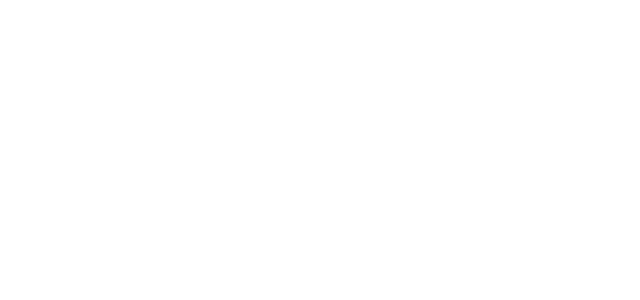
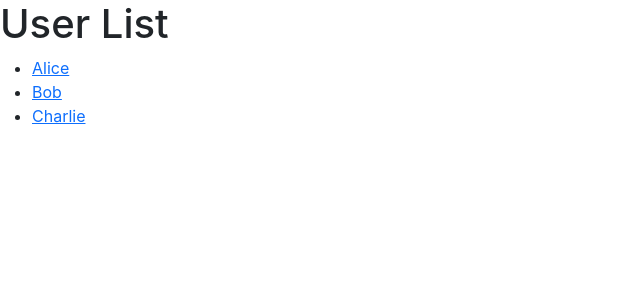
Before and after one commit to hhenriques1999/ReactSelfCrashLearning, a React (Create React App) app in the folder reactselfcrashlearning/: page /users in a window 1280 px wide. Before the commit this address had no page. Shown: the top 300 px of the page, without its empty margins (0-640 px from the left). Built offline with nearby package versions, Linux system fonts and the light colour scheme.

Commit message:
Routing - Part 2
I honestly need to seek other resources, this was very superficial

```diff
--- a/reactselfcrashlearning/src/App.js
+++ b/reactselfcrashlearning/src/App.js
@@ -1,12 +1,19 @@
 import React from 'react';
 import { BrowserRouter as Router, Route, Routes, Link } from 'react-router-dom';
+import { useParams } from 'react-router-dom';
+import UserList from './UserList';
 
+function UserProfile() {
+  const { id } = useParams();
+  return <div>User profile for user: {id}</div>;
+}
 
 function Home() {
   return (
     <div>
       <Link to="/">Home</Link>&nbsp;|&nbsp;
-      <Link to="/about">About</Link>
+      <Link to="/about">About</Link>&nbsp;|&nbsp;
+      <Link to="/users">User List</Link>
     </div>
   )
 }
@@ -25,6 +32,8 @@ function App() {
       <Routes>
         <Route path="/" element={<Home />} />
         <Route path="/about" element={<About />} />
+        <Route path="/users" element={<UserList />} />
+        <Route path="/user/:id" element={<UserProfile />} />
       </Routes>
     </Router>
   );
--- /dev/null
+++ b/reactselfcrashlearning/src/UserList.js
@@ -0,0 +1,24 @@
+import { Link } from 'react-router-dom';
+
+const UserList = () => {
+  const users = [
+    { id: 1, name: 'Alice' },
+    { id: 2, name: 'Bob' },
+    { id: 3, name: 'Charlie' },
+  ];
+
+  return (
+    <div>
+      <h1>User List</h1>
+      <ul>
+        {users.map((user) => (
+          <li key={user.id}>
+            <Link to={`/user/${user.id}`}>{user.name}</Link>
+          </li>
+        ))}
+      </ul>
+    </div>
+  );
+};
+
+export default UserList;
```
Also changed, not shown: reactselfcrashlearning/src/PrivateRoute.jsx (added, +19 -0 lines).
